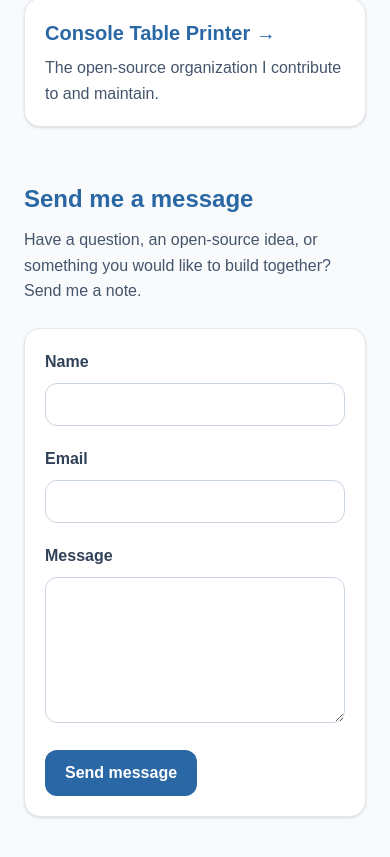
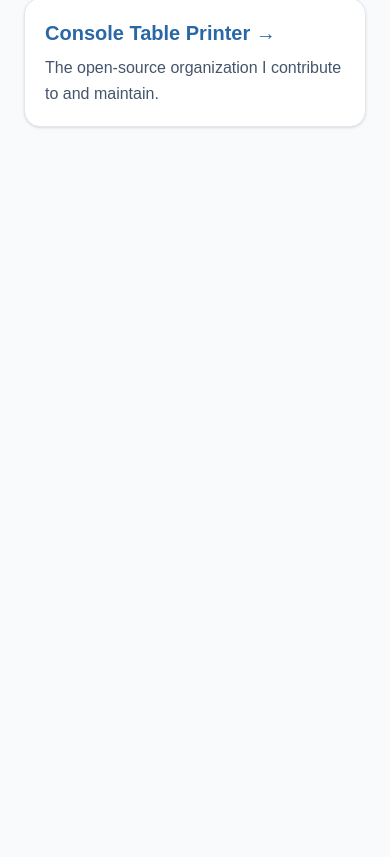
Before and after one commit to ayonious/oyon-portfolio, a Next.js app: page /about in a window 390 px wide. Shown: the part 2121-2978 px from the top of the page. After the commit the page ends 2304 px from the top, so only its background shows below. Built offline with nearby package versions, Linux system fonts and the light colour scheme.

Commit message:
content: remove contact form

```diff
--- a/app/about/page.tsx
+++ b/app/about/page.tsx
@@ -82,64 +82,6 @@
           ))}
         </div>
       </section>
-
-      <section className="mt-14">
-        <h2 className="text-2xl font-bold">Send me a message</h2>
-        <p className="mt-3 text-slate-600 dark:text-slate-300">
-          Have a question, an open-source idea, or something you would like to
-          build together? Send me a note.
-        </p>
-        <form
-          name="contact"
-          method="POST"
-          action="/about?message=sent"
-          data-netlify="true"
-          data-netlify-honeypot="bot-field"
-          className="mt-6 space-y-5 rounded-2xl border border-slate-200 bg-white p-5 shadow-sm sm:p-6 dark:border-slate-700 dark:bg-slate-900"
-        >
-          <input type="hidden" name="form-name" value="contact" />
-          <p className="hidden" aria-hidden="true">
-            <label>
-              Do not fill this out: <input name="bot-field" />
-            </label>
-          </p>
-          <div className="grid gap-5 sm:grid-cols-2">
-            <label className="font-semibold text-slate-700 dark:text-slate-200">
-              Name
-              <input
-                name="name"
-                type="text"
-                required
-                className="mt-2 w-full rounded-xl border border-slate-300 bg-transparent px-3 py-2 font-normal outline-none focus:border-[var(--accent)] dark:border-slate-600"
-              />
-            </label>
-            <label className="font-semibold text-slate-700 dark:text-slate-200">
-              Email
-              <input
-                name="email"
-                type="email"
-                required
-                className="mt-2 w-full rounded-xl border border-slate-300 bg-transparent px-3 py-2 font-normal outline-none focus:border-[var(--accent)] dark:border-slate-600"
-              />
-            </label>
-          </div>
-          <label className="block font-semibold text-slate-700 dark:text-slate-200">
-            Message
-            <textarea
-              name="message"
-              rows={5}
-              required
-              className="mt-2 w-full resize-y rounded-xl border border-slate-300 bg-transparent px-3 py-2 font-normal outline-none focus:border-[var(--accent)] dark:border-slate-600"
-            />
-          </label>
-          <button
-            type="submit"
-            className="rounded-xl bg-[var(--accent)] px-5 py-2.5 font-semibold text-white transition-opacity hover:opacity-90"
-          >
-            Send message
-          </button>
-        </form>
-      </section>
     </div>
   );
 }
```
